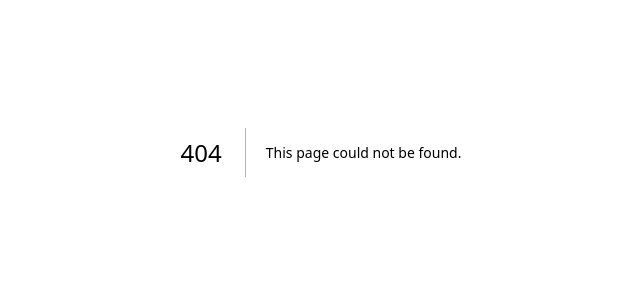
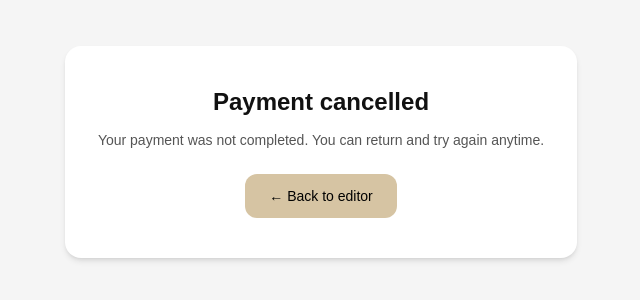
Before and after one commit to kaltriumsystems-hue/kaltrium-site-main, a Next.js app: page /cancel in a window 1280 px wide. Before the commit this address had no page. Shown: the part 248-548 px from the top of the page, without its empty margins (319-959 px from the left). Built offline with nearby package versions, Linux system fonts and the light colour scheme.

Commit message:
Create page.tsx

```diff
--- /dev/null
+++ b/src/app/cancel/page.tsx
@@ -0,0 +1,23 @@
+export default function CancelPage() {
+  return (
+    <main className="min-h-screen flex items-center justify-center bg-[#f5f5f5] px-4">
+      <div className="max-w-lg w-full bg-white rounded-2xl shadow-md px-6 py-10 text-center">
+        <h1 className="text-2xl font-semibold text-[#111]">
+          Payment cancelled
+        </h1>
+
+        <p className="mt-3 text-sm text-[#555]">
+          Your payment was not completed.
+          You can return and try again anytime.
+        </p>
+
+        <a
+          href="/upload"
+          className="mt-6 inline-block rounded-xl px-6 py-3 text-sm font-medium bg-[#d6c4a3] hover:bg-[#cbb796] text-black transition"
+        >
+          ← Back to editor
+        </a>
+      </div>
+    </main>
+  );
+}
```
